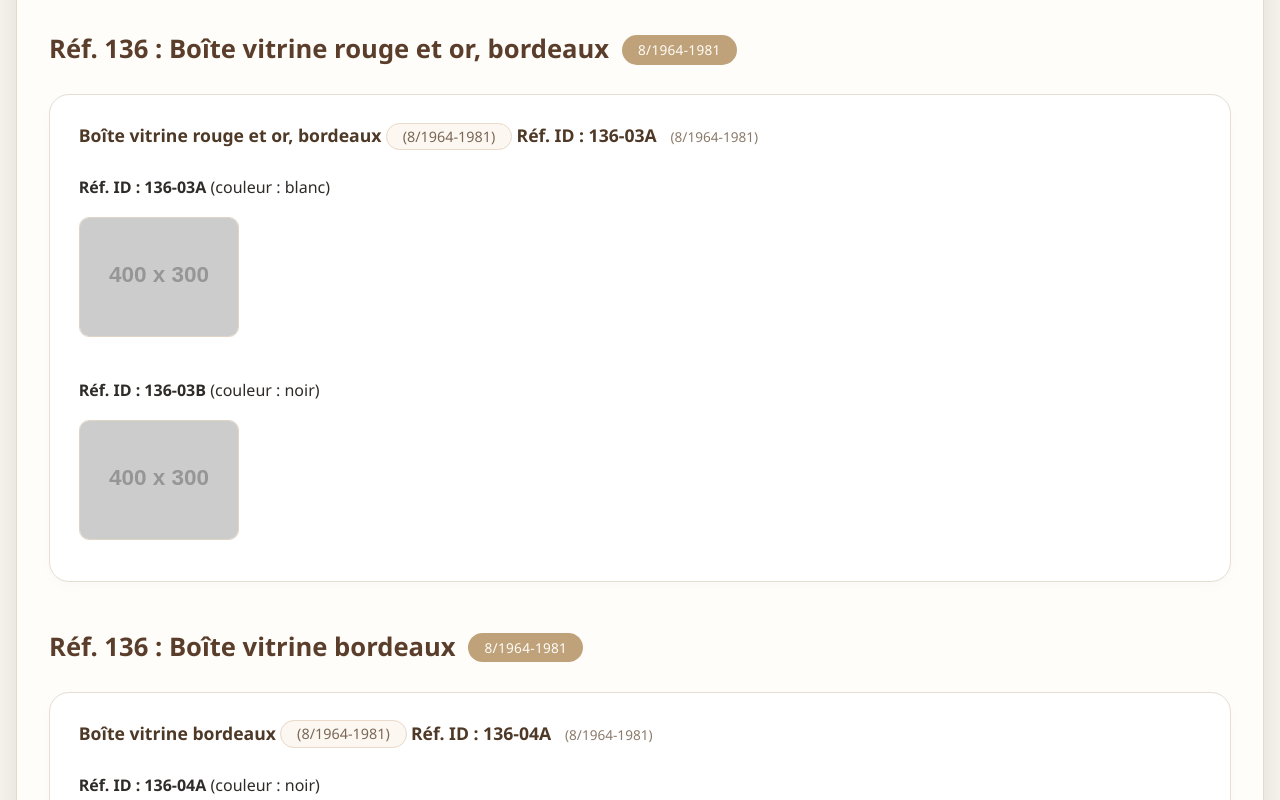
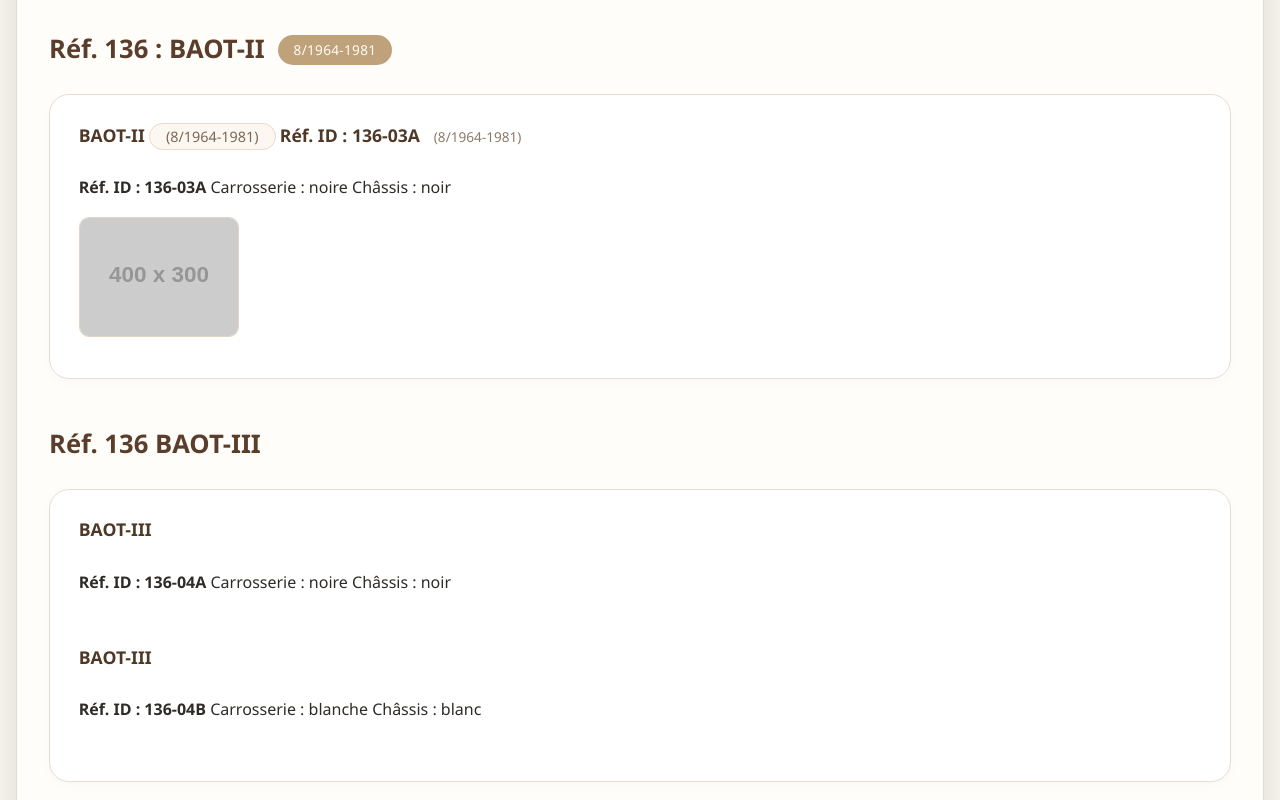
Before and after one commit to gourbi-solido/etudes, a plain HTML site: page 136_bugatti-royale.html in a window 1280 px wide. Shown: the part 4300-5100 px from the top of the page. Drawn offline with Linux system fonts and the light colour scheme; placeholder pictures from the web are drawn by us.

Commit message:
Mise à jour de la fiche : 136_bugatti-royale.html

```diff
--- a/136_bugatti-royale.html
+++ b/136_bugatti-royale.html
@@ -553,23 +553,40 @@
             </div>
         </div>
 
-        <!-- ========== Réf. 136 : Boîte vitrine rouge et or, bordeaux ========== -->
+        <!-- ========== Réf. 136 : BAOT-II ========== -->
         <div class="chrono-section">
-            <h2>Réf. 136 : Boîte vitrine rouge et or, bordeaux <span class="date-badge">8/1964-1981</span></h2>
+            <h2>Réf. 136 : BAOT-II <span class="date-badge">8/1964-1981</span></h2>
         </div>
         <div class="box-card">
             <div class="variant-block">
-                <strong style="font-size: 1.1rem; color: #4e3826;">Boîte vitrine rouge et or, bordeaux</strong> <span class="box-dates">(8/1964-1981)</span> <strong style="font-size: 1.1rem; color: #4e3826;">Réf. ID : 136-03A</strong> <span class="variant-date">(8/1964-1981)</span>
-                <br><br><strong>Réf. ID : 136-03A</strong> (couleur : blanc)
+                <strong style="font-size: 1.1rem; color: #4e3826;">BAOT-II</strong> <span class="box-dates">(8/1964-1981)</span> <strong style="font-size: 1.1rem; color: #4e3826;">Réf. ID : 136-03A</strong> <span class="variant-date">(8/1964-1981)</span>
+                <br><br><strong>Réf. ID : 136-03A</strong> Carrosserie : noire    Châssis : noir
                 <div class="desc">
                     <div class="photos">
                         <span class="photo-item" data-caption="136 - 136-03A - BUGATTI ROYALE"><img src="https://placehold.co/400x300/e0d4c6/5a3e2b?text=136-03A" alt="136-03A"></span>
                     </div>
                 </div>
-                <br><strong>Réf. ID : 136-03B</strong> (couleur : noir)
+            </div>
+        </div>
+
+        <!-- ========== Réf. 136 BAOT-III ========== -->
+        <div class="chrono-section">
+            <h2>Réf. 136 BAOT-III</h2>
+        </div>
+        <div class="box-card">
+            <div class="variant-block">
+                <strong style="font-size: 1.1rem; color: #4e3826;">BAOT-III</strong>  <strong style="font-size: 1.1rem; color: #4e3826;"></strong> <span class="variant-date"></span>
+                <br><br><strong>Réf. ID : 136-04A</strong> Carrosserie : noire    Châssis : noir
                 <div class="desc">
                     <div class="photos">
-                        <span class="photo-item" data-caption="136 - 136-03B - BUGATTI ROYALE"><img src="https://placehold.co/400x300/e0d4c6/5a3e2b?text=136-03B" alt="136-03B"></span>
+                    </div>
+                </div>
+            </div>
+            <div class="variant-block">
+                <strong style="font-size: 1.1rem; color: #4e3826;">BAOT-III</strong>  <strong style="font-size: 1.1rem; color: #4e3826;"></strong> <span class="variant-date"></span>
+                <br><br><strong>Réf. ID : 136-04B</strong> Carrosserie : blanche Châssis : blanc
+                <div class="desc">
+                    <div class="photos">
                     </div>
                 </div>
             </div>
@@ -582,13 +599,13 @@
         <div class="box-card">
             <div class="variant-block">
                 <strong style="font-size: 1.1rem; color: #4e3826;">Boîte vitrine bordeaux</strong> <span class="box-dates">(8/1964-1981)</span> <strong style="font-size: 1.1rem; color: #4e3826;">Réf. ID : 136-04A</strong> <span class="variant-date">(8/1964-1981)</span>
-                <br><br><strong>Réf. ID : 136-04A</strong> (couleur : noir)
+                <br><br><strong>Réf. ID : 136-05A</strong> (couleur : noir)
                 <div class="desc">
                     <div class="photos">
                         <span class="photo-item" data-caption="136 - 136-04A - BUGATTI ROYALE"><img src="https://placehold.co/400x300/e0d4c6/5a3e2b?text=136-04A" alt="136-04A"></span>
                     </div>
                 </div>
-                <br><strong>Réf. ID : 136-04B</strong> (couleur : bleu foncé/argent)
+                <br><strong>Réf. ID : 136-05B</strong> (couleur : bleu foncé/argent)
                 <div class="desc">
                     <div class="photos">
                         <span class="photo-item" data-caption="136 - 136-04B - BUGATTI ROYALE"><img src="https://placehold.co/400x300/e0d4c6/5a3e2b?text=136-04B" alt="136-04B"></span>
@@ -604,7 +621,7 @@
         <div class="box-card">
             <div class="variant-block">
                 <strong style="font-size: 1.1rem; color: #4e3826;">Boîte vitrine noire</strong> <span class="box-dates">(8/1964-1981)</span> <strong style="font-size: 1.1rem; color: #4e3826;">Réf. ID : 136-05A</strong> <span class="variant-date">(8/1964-1981)</span>
-                <br><br><strong>Réf. ID : 136-05A</strong> (couleur : noir)
+                <br><br><strong>Réf. ID : 136-06A</strong> (couleur : noir)
                 <div class="desc">
                     <div class="photos">
                         <span class="photo-item" data-caption="136 - 136-05A - BUGATTI ROYALE"><img src="https://placehold.co/400x300/e0d4c6/5a3e2b?text=136-05A" alt="136-05A"></span>
```
